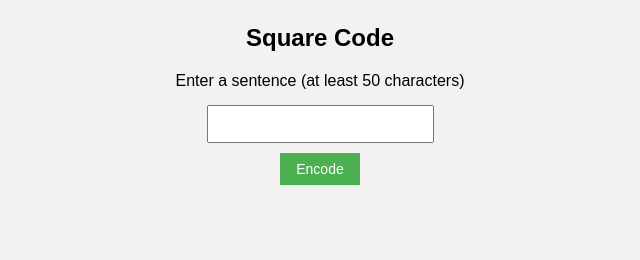
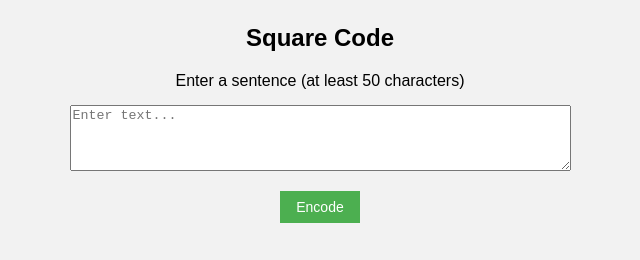
Before and after one commit to solonkonora/js-secret-message, a plain HTML site: page index.html in a window 1280 px wide. Shown: the whole page, without its empty margins (320-960 px from the left). Drawn offline with Linux system fonts and the light colour scheme.

Commit message:
adjusted work for more appealling look

```diff
--- a/index.html
+++ b/index.html
@@ -9,7 +9,7 @@
 <body>
     <h1>Square Code</h1>
     <label for="sentence">Enter a sentence (at least 50 characters)</label>
-    <input type="text" id="sentence" required minlength="50">
+    <textarea type="text" id="sentence" rows="4" cols="60" placeholder="Enter text..." required minlength="50"></textarea>
     <button id="encode-btn">Encode</button>
 
     <div id="normalized-text"></div>
--- a/style.css
+++ b/style.css
@@ -30,11 +30,12 @@ button {
   color: #fff;
   border: none;
   cursor: pointer;
+  margin-top: 20px;
 }
 
 #normalized-text,
 #encoded-message,
 #decoded-text {
   font-size: 16px;
-  margin-bottom: 20px;
+  margin-top: 20px ;
 }
```
